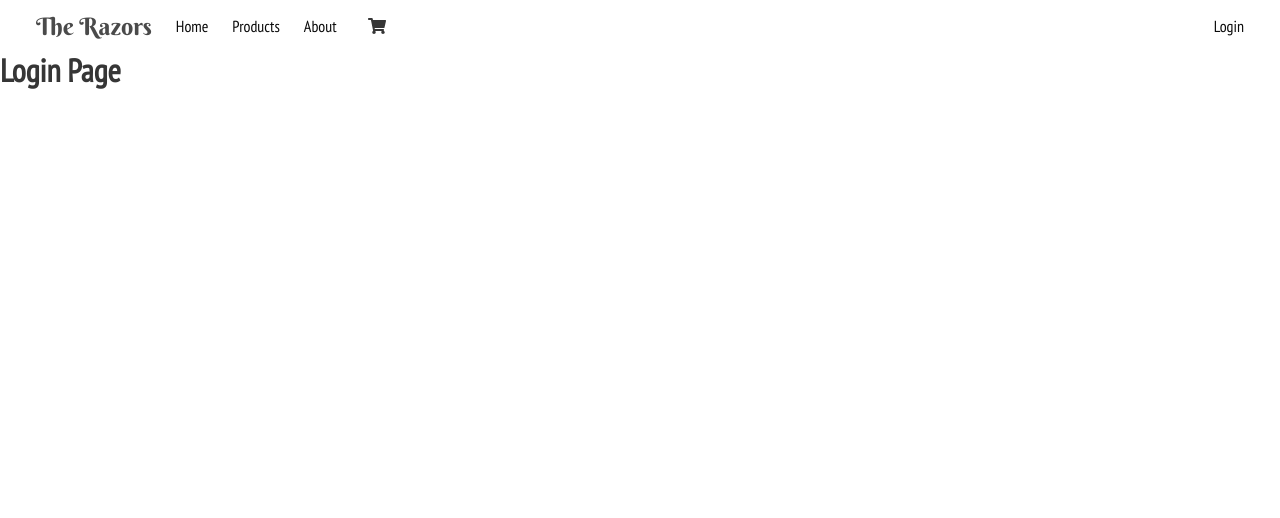
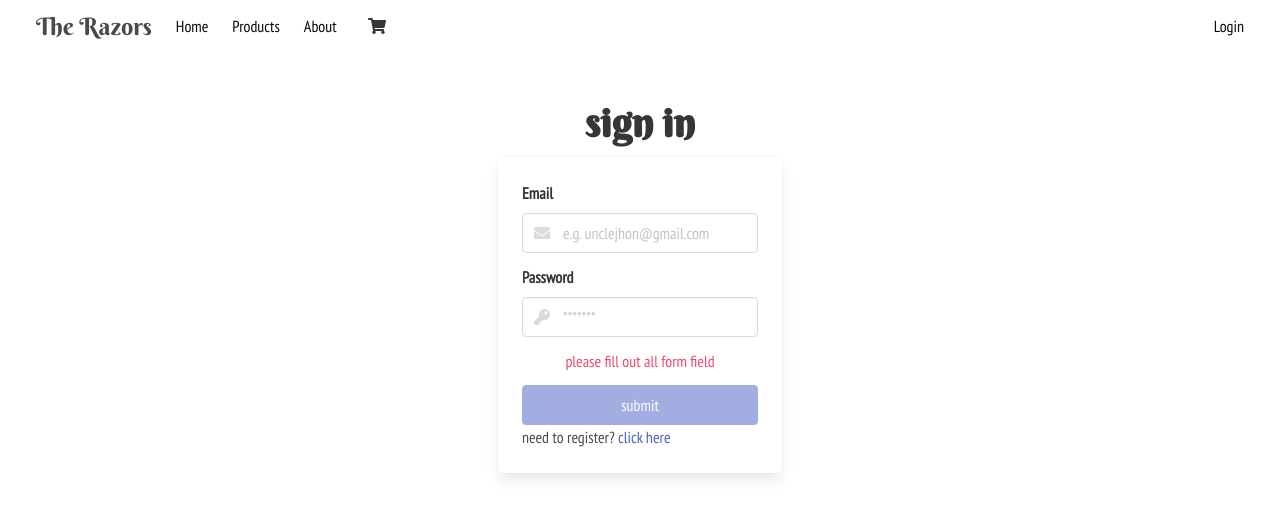
Before and after one commit to alifakbar111/TheRazors, a Svelte app: page /login in a window 1280 px wide. Shown: the top 518 px of the page. Built offline with nearby package versions, Linux system fonts and the light colour scheme.

Commit message:
feat: configure login page

```diff
--- a/src/components/LoginLink/index.svelte
+++ b/src/components/LoginLink/index.svelte
@@ -1,13 +1,17 @@
 <script lang="ts">
-  import user from "../../stores/user";
+  import userStorage from "../../stores/user";
+  import { logoutUser } from "../../stores/user";
   import { link } from "svelte-routing";
 </script>
 
-{#if $user.jwt}
+{#if $userStorage.jwt}
   <a
     href="/"
     style="text-decoration: none !important;"
     class="navbar-item has-text-black"
+    on:click={() => {
+      logoutUser();
+    }}
     use:link>Logout</a>
 {:else}
   <a
--- /dev/null
+++ b/src/containers/Login/index.svelte
@@ -0,0 +1,125 @@
+<script lang="ts">
+  import type { AxiosResponse } from "axios";
+  import { navigate } from "svelte-routing";
+  import loginUser from "../../strapi/loginUser";
+  import registerUser from "../../strapi/registerUser";
+  import globalStore from "../../stores/globalStore";
+
+  let email: string = "";
+  let password: string = "";
+  let username: string = "default";
+  let isMember: boolean = true;
+  // add alert
+  $: isEmpty = !email || !password || !username || $globalStore.alert;
+  function toggleMember() {
+    isMember = !isMember;
+    if (!isMember) {
+      username = "";
+    } else {
+      username = "default";
+    }
+  }
+  async function handleSubmit() {
+    // add alert
+    let user: void | AxiosResponse<any>;
+    if (isMember) {
+      user = await loginUser({ email, password });
+    } else {
+      user = await registerUser({ email, password, username });
+    }
+    console.log(user);
+    if (user) {
+      navigate("/products");
+      return;
+    }
+    // add alert
+    globalStore.toggleItem(
+      "alert",
+      true,
+      "There was an error ! \n Please try again",
+      true
+    );
+  }
+</script>
+
+<!-- svelte-ignore a11y-label-has-associated-control -->
+<section class="section">
+  <div class="container">
+    <h2 class="title is-2 has-text-centered is-family-secondary">
+      {#if isMember}sign in{:else}register{/if}
+    </h2>
+    <div class="columns is-centered">
+      <article class="card is-rounded">
+        <div class="card-content">
+          <form on:submit|preventDefault={handleSubmit}>
+            <div class="field">
+              <label class="label">Email</label>
+              <p class="control has-icons-left has-icons-right">
+                <input
+                  class="input"
+                  type="email"
+                  placeholder="e.g. unclejhon@gmail.com"
+                  bind:value={email} />
+                <span class="icon is-small is-left">
+                  <i class="fas fa-envelope" />
+                </span>
+              </p>
+            </div>
+            <div class="field">
+              <!-- svelte-ignore a11y-label-has-associated-control -->
+              <label class="label">Password</label>
+              <p class="control has-icons-left has-icons-right">
+                <input
+                  class="input"
+                  type="password"
+                  placeholder="*******"
+                  bind:value={password} />
+                <span class="icon is-small is-left">
+                  <i class="fas fa-key" />
+                </span>
+              </p>
+            </div>
+            {#if !isMember}
+              <div class="field">
+                <!-- svelte-ignore a11y-label-has-associated-control -->
+                <label class="label">Username</label>
+                <p class="control has-icons-left has-icons-right">
+                  <input
+                    class="input"
+                    type="text"
+                    placeholder="e.g unclejhon"
+                    bind:value={username} />
+                  <span class="icon is-small is-left">
+                    <i class="fas fa-user" />
+                  </span>
+                </p>
+              </div>
+            {/if}
+            {#if isEmpty}
+              <p class="is-size-6 has-text-danger has-text-centered pb-3">
+                please fill out all form field
+              </p>
+            {/if}
+            <button
+              class="button is-link is-fullwidth"
+              type="submit"
+              disabled={isEmpty}>submit</button>
+            {#if isMember}
+              <p class="is-size-6">
+                need to register?
+                <!-- svelte-ignore a11y-missing-attribute -->
+                <a on:click={toggleMember}>click here</a>
+              </p>
+            {:else}
+              <p class="is-size-6">
+                already a member?
+                <!-- svelte-ignore a11y-missing-attribute -->
+                <a on:click={toggleMember}>click here</a>
+              </p>
+            {/if}
+          </form>
+        </div>
+      </article>
+    </div>
+  </div>
+</section>
--- a/src/containers/index.ts
+++ b/src/containers/index.ts
@@ -1,5 +1,6 @@
 import Products from "./Products/index.svelte";
 import FeaturedProd from "./FeaturedProd/index.svelte";
 import Cart from "./Cart/index.svelte";
+import Login from "./Login/index.svelte";
 
-export { Products, FeaturedProd, Cart };
+export { Products, FeaturedProd, Cart, Login };
--- a/src/pages/Login/index.svelte
+++ b/src/pages/Login/index.svelte
@@ -1,6 +1,7 @@
 <script lang="ts">
+  import { Login } from "../../containers";
   export let location: any;
   console.log(location);
 </script>
 
-<h3 class="title is-3">Login Page</h3>
+<Login />
--- a/src/stores/user.ts
+++ b/src/stores/user.ts
@@ -1,5 +1,19 @@
 import { writable } from "svelte/store";
 
-const user = writable({ username: null, jwt: null });
-
-export default user;
+const userStorage = writable(getStorageUser());
+function getStorageUser() {
+  return localStorage.getItem("user")
+    ? JSON.parse(localStorage.getItem("user"))
+    : { username: null, jwt: null };
+}
+export function setStorageUser(user: { username: string; jwt: string; }) {
+  localStorage.setItem("user", JSON.stringify(user));
+}
+export function setUser(user: { username: string; jwt: string; }) {
+  userStorage.set(user);
+}
+export function logoutUser() {
+  localStorage.clear();
+  userStorage.set({ username: null, jwt: null });
+}
+export default userStorage;
--- /dev/null
+++ b/src/strapi/loginUser.ts
@@ -0,0 +1,16 @@
+import axios from 'axios';
+import url from "./URL";
+import setupUser from "./setupUser";
+
+async function loginUser({ email, password }) {
+  const response = await axios.post(`${url}/auth/local`, {
+    identifier: email,
+    password
+  }).catch(error => console.log(error));
+  if (response) {
+    setupUser(response);
+  }
+  return response;
+}
+
+export default loginUser;
--- /dev/null
+++ b/src/strapi/registerUser.ts
@@ -0,0 +1,16 @@
+import axios from 'axios';
+import url from "./URL";
+import setupUser from "./setupUser";
+
+async function registerUser({ email, password, username }) {
+  const response = await axios
+    .post(`${url}/auth/local/register`, {
+      username, email, password
+    }).catch(error => console.log(error))
+  if (response) {
+    setupUser(response);
+  }
+  return response;
+}
+
+export default registerUser;
--- /dev/null
+++ b/src/strapi/setupUser.ts
@@ -0,0 +1,12 @@
+import type { AxiosResponse } from "axios";
+import { setStorageUser, setUser } from "../stores/user";
+
+function setupUser(response: AxiosResponse<any>) {
+  const { jwt } = response.data;
+  const { username } = response.data.user;
+  const user = { username, jwt };
+  setStorageUser(user);
+  setUser(user);
+}
+
+export default setupUser;
```
